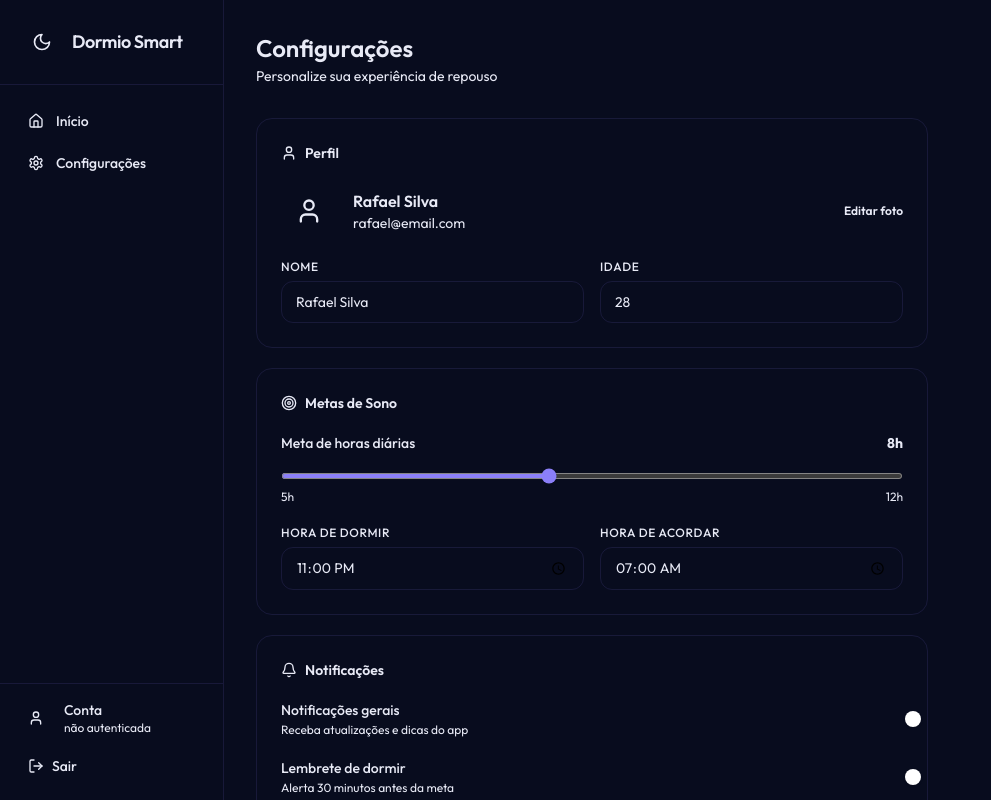
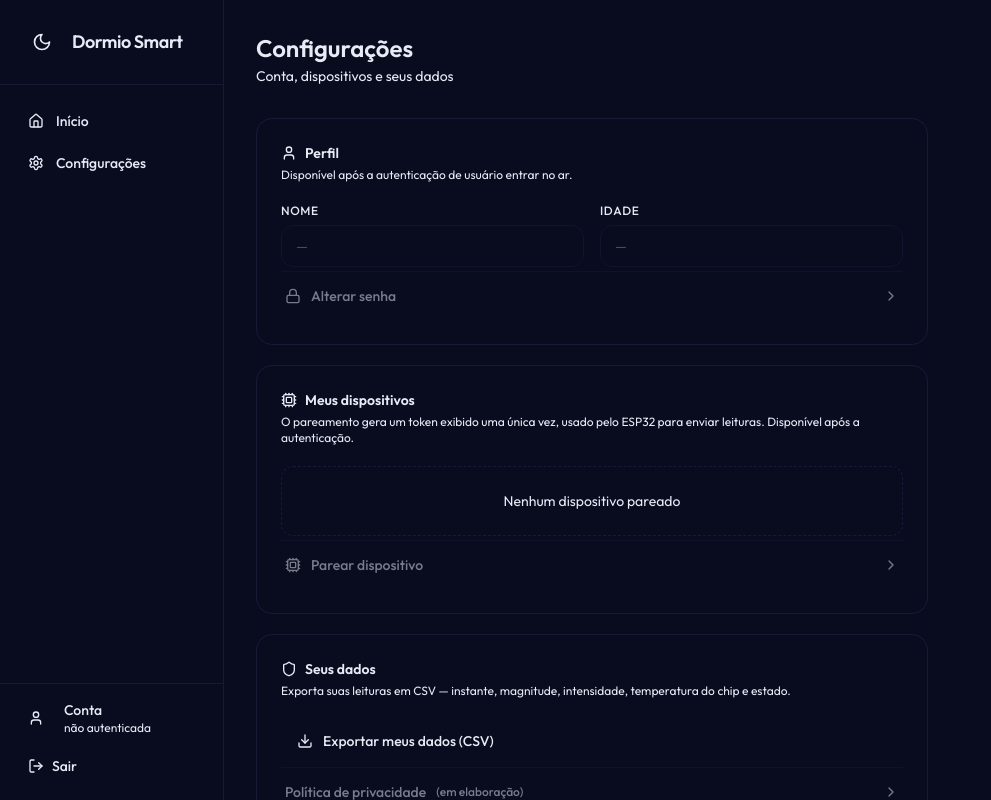
Before and after one commit to vitormendes4072/DormioSmart, a React (Vite) app in the folder frontend/: page /configuracoes in a window 1280 px wide. Shown: the top 800 px of the page, without its empty margins (0-991 px from the left). Built offline with nearby package versions, Linux system fonts and the light colour scheme.

Commit message:
feat: configuracoes sem controle inerte e exportacao de dados em CSV (UI-07)

```diff
--- a/frontend/src/components/Toggle.tsx
+++ /dev/null
@@ -1,25 +0,0 @@
-export function Toggle({
-  checked,
-  onChange,
-}: {
-  checked: boolean;
-  onChange: (v: boolean) => void;
-}) {
-  return (
-    <button
-      type="button"
-      role="switch"
-      aria-checked={checked}
-      onClick={() => onChange(!checked)}
-      className={`relative w-11 h-6 rounded-full transition-colors duration-200 flex-shrink-0 ${
-        checked ? "bg-primary" : "bg-secondary border border-border"
-      }`}
-    >
-      <span
-        className={`absolute top-1 w-4 h-4 rounded-full bg-white shadow transition-transform duration-200 ${
-          checked ? "translate-x-6" : "translate-x-1"
-        }`}
-      />
-    </button>
-  );
-}
--- /dev/null
+++ b/frontend/src/lib/exportar.ts
@@ -0,0 +1,81 @@
+/**
+ * Exportacao das leituras em CSV.
+ *
+ * Serve a dois propositos: o usuario levar embora o proprio dado (LGPD, e a
+ * secao "Conta e Privacidade" promete isso) e a analise externa — planilha, R,
+ * Python — que e o caminho natural para o trabalho de validacao do TCC.
+ */
+import { ehMovimento, intensidade, type LeituraSono } from "../types/sleep";
+
+export const COLUNAS = [
+  "created_at",
+  "movimento_total",
+  "intensidade",
+  "temp_chip",
+  "status",
+  "movimento",
+] as const;
+
+/**
+ * Escapa um campo para CSV (RFC 4180).
+ *
+ * Necessario de verdade: `status` e texto livre vindo do dispositivo. Um
+ * rotulo com virgula — "Movimento Detectado!" ja tem pontuacao — quebraria o
+ * alinhamento das colunas em qualquer planilha.
+ */
+function escapar(valor: string | number | null): string {
+  if (valor === null || valor === undefined) return "";
+  const texto = String(valor);
+  if (/[",\r\n]/.test(texto)) {
+    return `"${texto.replace(/"/g, '""')}"`;
+  }
+  return texto;
+}
+
+export function gerarCsv(leituras: LeituraSono[]): string {
+  const linhas = [COLUNAS.join(",")];
+
+  for (const leitura of leituras) {
+    const valor = intensidade(leitura);
+    linhas.push(
+      [
+        escapar(leitura.created_at),
+        escapar(leitura.movimento_total),
+        // Intensidade e derivada, nao vem do banco. Vai junto por conveniencia
+        // de quem analisa — e a coluna que realmente interessa na actigrafia.
+        escapar(valor === null ? null : valor.toFixed(4)),
+        escapar(leitura.temp),
+        escapar(leitura.status),
+        escapar(ehMovimento(leitura.status) ? "1" : "0"),
+      ].join(","),
+    );
+  }
+
+  // CRLF conforme a RFC; e o que o Excel espera.
+  return linhas.join("\r\n");
+}
+
+export function nomeDoArquivo(agora: Date = new Date()): string {
+  const p = (n: number) => String(n).padStart(2, "0");
+  const data = `${agora.getFullYear()}-${p(agora.getMonth() + 1)}-${p(agora.getDate())}`;
+  const hora = `${p(agora.getHours())}${p(agora.getMinutes())}`;
+  return `dormio-smart-leituras-${data}-${hora}.csv`;
+}
+
+/** Dispara o download no navegador. */
+export function baixarCsv(leituras: LeituraSono[]) {
+  // BOM UTF-8: sem ele o Excel no Windows abre "Terça" como "TerÃ§a".
+  const conteudo = "﻿" + gerarCsv(leituras);
+  const blob = new Blob([conteudo], { type: "text/csv;charset=utf-8;" });
+  const url = URL.createObjectURL(blob);
+
+  const link = document.createElement("a");
+  link.href = url;
+  link.download = nomeDoArquivo();
+  document.body.appendChild(link);
+  link.click();
+  document.body.removeChild(link);
+
+  // Libera a memoria do blob; sem isso ele fica retido ate a aba fechar.
+  URL.revokeObjectURL(url);
+}
--- a/frontend/src/pages/Settings.tsx
+++ b/frontend/src/pages/Settings.tsx
@@ -1,180 +1,192 @@
-import { Bell, ChevronRight, Shield, Target, User } from "lucide-react";
+import {
+  ChevronRight,
+  Cpu,
+  Download,
+  Loader2,
+  Lock,
+  Shield,
+  User,
+} from "lucide-react";
 import { useState } from "react";
 
-import { Toggle } from "../components/Toggle";
-import { INPUT_CLS, LABEL_CLS } from "../lib/ui";
+import { buscarHistorico } from "../lib/api";
+import { baixarCsv } from "../lib/exportar";
 
 /**
- * ATENCAO: "Metas de Sono" e os quatro interruptores de notificacao vieram do
- * prototipo e nao tem nada por tras — nenhum deles produz efeito. O corte
- * desses blocos e o UI-07, junto da entrada de "Meus dispositivos" (AUTH-05).
- * O UI-02 tratou apenas de estrutura, rotas e responsividade.
+ * Configuracoes.
+ *
+ * Regra desta tela: nenhum controle que nao faca nada. O prototipo tinha
+ * "Metas de Sono" (pressupoe medir duracao de sono, que o dispositivo nao
+ * mede) e quatro interruptores de notificacao sem nada por tras — os dois
+ * blocos foram removidos, nao desabilitados: nao ha plano de implementa-los.
+ *
+ * O que depende de sessao aparece DESABILITADO com o motivo dito na tela. Um
+ * controle desabilitado e explicado nao engana ninguem; um interruptor que
+ * acende e nao faz nada, sim.
  */
 export function Settings() {
-  const [notificacoes, setNotificacoes] = useState(true);
-  const [lembreteDormir, setLembreteDormir] = useState(true);
-  const [alarmeDespertar, setAlarmeDespertar] = useState(false);
-  const [relatorioSemanal, setRelatorioSemanal] = useState(true);
-  const [metaSono, setMetaSono] = useState(8);
-
-  const interruptores = [
-    {
-      label: "Notificações gerais",
-      desc: "Receba atualizações e dicas do app",
-      value: notificacoes,
-      set: setNotificacoes,
-    },
-    {
-      label: "Lembrete de dormir",
-      desc: "Alerta 30 minutos antes da meta",
-      value: lembreteDormir,
-      set: setLembreteDormir,
-    },
-    {
-      label: "Alarme de despertar",
-      desc: "Acorde no momento ideal do ciclo",
-      value: alarmeDespertar,
-      set: setAlarmeDespertar,
-    },
-    {
-      label: "Relatório semanal",
-      desc: "Resumo toda segunda-feira",
-      value: relatorioSemanal,
-      set: setRelatorioSemanal,
-    },
-  ];
-
   return (
     <div className="max-w-2xl space-y-5">
       <div className="mb-8">
         <h1 className="text-xl sm:text-2xl font-semibold text-foreground">Configurações</h1>
-        <p className="text-sm text-muted-foreground mt-0.5">
-          Personalize sua experiência de repouso
-        </p>
+        <p className="text-sm text-muted-foreground mt-0.5">Conta, dispositivos e seus dados</p>
       </div>
 
-      <section className="bg-card border border-border rounded-2xl p-4 sm:p-6">
-        <div className="flex items-center gap-2 mb-5">
-          <User className="w-4 h-4 text-primary" />
-          <h2 className="text-sm font-semibold text-foreground">Perfil</h2>
-        </div>
-        <div className="flex items-center gap-4 mb-5 flex-wrap">
-          <div className="w-14 h-14 rounded-full bg-primary/20 flex items-center justify-center flex-shrink-0">
-            <User className="w-7 h-7 text-primary" />
-          </div>
-          <div className="min-w-0">
-            <p className="font-semibold text-foreground truncate">Rafael Silva</p>
-            <p className="text-sm text-muted-foreground truncate">rafael@email.com</p>
-          </div>
-          <button className="ml-auto text-xs text-primary hover:text-accent transition font-semibold">
-            Editar foto
-          </button>
-        </div>
-        <div className="grid grid-cols-1 sm:grid-cols-2 gap-4">
-          <div>
-            <label className={LABEL_CLS} htmlFor="perfil-nome">
-              Nome
-            </label>
-            <input id="perfil-nome" type="text" defaultValue="Rafael Silva" className={INPUT_CLS} />
-          </div>
-          <div>
-            <label className={LABEL_CLS} htmlFor="perfil-idade">
-              Idade
-            </label>
-            <input id="perfil-idade" type="number" defaultValue="28" className={INPUT_CLS} />
-          </div>
-        </div>
-      </section>
-
-      <section className="bg-card border border-border rounded-2xl p-4 sm:p-6">
-        <div className="flex items-center gap-2 mb-5">
-          <Target className="w-4 h-4 text-primary" />
-          <h2 className="text-sm font-semibold text-foreground">Metas de Sono</h2>
-        </div>
-
-        <div className="space-y-5">
-          <div>
-            <div className="flex items-center justify-between mb-2">
-              <label className="text-sm text-foreground" htmlFor="meta-sono">
-                Meta de horas diárias
-              </label>
-              <span className="text-sm font-bold text-primary">{metaSono}h</span>
-            </div>
-            <input
-              id="meta-sono"
-              type="range"
-              min={5}
-              max={12}
-              value={metaSono}
-              onChange={(e) => setMetaSono(Number(e.target.value))}
-              className="w-full h-1.5 rounded-full"
-              style={{ accentColor: "#8b7ff8" }}
-            />
-            <div className="flex justify-between text-xs text-muted-foreground mt-1">
-              <span>5h</span>
-              <span>12h</span>
-            </div>
-          </div>
-
-          <div className="grid grid-cols-1 sm:grid-cols-2 gap-4">
-            <div>
-              <label className={LABEL_CLS} htmlFor="hora-dormir">
-                Hora de dormir
-              </label>
-              <input id="hora-dormir" type="time" defaultValue="23:00" className={INPUT_CLS} />
-            </div>
-            <div>
-              <label className={LABEL_CLS} htmlFor="hora-acordar">
-                Hora de acordar
-              </label>
-              <input id="hora-acordar" type="time" defaultValue="07:00" className={INPUT_CLS} />
-            </div>
-          </div>
-        </div>
-      </section>
-
-      <section className="bg-card border border-border rounded-2xl p-4 sm:p-6">
-        <div className="flex items-center gap-2 mb-5">
-          <Bell className="w-4 h-4 text-primary" />
-          <h2 className="text-sm font-semibold text-foreground">Notificações</h2>
-        </div>
-
-        <div className="space-y-5">
-          {interruptores.map(({ label, desc, value, set }) => (
-            <div key={label} className="flex items-center justify-between gap-4">
-              <div className="min-w-0">
-                <p className="text-sm font-medium text-foreground">{label}</p>
-                <p className="text-xs text-muted-foreground mt-0.5">{desc}</p>
-              </div>
-              <Toggle checked={value} onChange={set} />
-            </div>
-          ))}
-        </div>
-      </section>
-
-      <section className="bg-card border border-border rounded-2xl overflow-hidden">
-        <div className="px-4 sm:px-6 pt-6 pb-3">
-          <div className="flex items-center gap-2">
-            <Shield className="w-4 h-4 text-primary" />
-            <h2 className="text-sm font-semibold text-foreground">Conta e Privacidade</h2>
-          </div>
-        </div>
-        {["Alterar senha", "Exportar meus dados", "Política de privacidade", "Termos de uso"].map(
-          (label) => (
-            <button
-              key={label}
-              className="w-full flex items-center justify-between px-4 sm:px-6 py-3.5 hover:bg-secondary transition border-t border-border text-left"
-            >
-              <span className="text-sm text-foreground">{label}</span>
-              <ChevronRight className="w-4 h-4 text-muted-foreground flex-shrink-0" />
-            </button>
-          ),
-        )}
-      </section>
-
-      <button className="w-full py-3 rounded-2xl text-sm font-medium text-red-400 bg-red-500/10 border border-red-500/15 hover:bg-red-500/15 transition">
-        Excluir conta
-      </button>
+      <SecaoPerfil />
+      <SecaoDispositivos />
+      <SecaoDados />
     </div>
   );
 }
+
+function Secao({
+  titulo,
+  icone: Icone,
+  aviso,
+  children,
+}: {
+  titulo: string;
+  icone: typeof User;
+  aviso?: string;
+  children: React.ReactNode;
+}) {
+  return (
+    <section className="bg-card border border-border rounded-2xl p-4 sm:p-6">
+      <div className="flex items-center gap-2 mb-1">
+        <Icone className="w-4 h-4 text-primary" />
+        <h2 className="text-sm font-semibold text-foreground">{titulo}</h2>
+      </div>
+      {aviso ? <p className="text-xs text-muted-foreground mb-5 mt-1">{aviso}</p> : <div className="mb-5" />}
+      {children}
+    </section>
+  );
+}
+
+const AVISO_SESSAO = "Disponível após a autenticação de usuário entrar no ar.";
+
+function SecaoPerfil() {
+  const rotulo = "text-xs font-medium text-muted-foreground mb-1.5 block uppercase tracking-wider";
+  const campo =
+    "w-full px-3.5 py-2.5 bg-secondary text-muted-foreground border border-border rounded-xl text-sm " +
+    "disabled:opacity-60 disabled:cursor-not-allowed";
+
+  return (
+    <Secao titulo="Perfil" icone={User} aviso={AVISO_SESSAO}>
+      <div className="grid grid-cols-1 sm:grid-cols-2 gap-4">
+        <div>
+          <label className={rotulo} htmlFor="perfil-nome">Nome</label>
+          <input id="perfil-nome" type="text" placeholder="—" className={campo} disabled />
+        </div>
+        <div>
+          <label className={rotulo} htmlFor="perfil-idade">Idade</label>
+          <input id="perfil-idade" type="number" placeholder="—" className={campo} disabled />
+        </div>
+      </div>
+      <ItemDeAcao rotulo="Alterar senha" icone={Lock} desabilitado />
+    </Secao>
+  );
+}
+
+function SecaoDispositivos() {
+  return (
+    <Secao
+      titulo="Meus dispositivos"
+      icone={Cpu}
+      aviso="O pareamento gera um token exibido uma única vez, usado pelo ESP32 para enviar leituras. Disponível após a autenticação."
+    >
+      <div className="rounded-xl border border-dashed border-border px-4 py-6 text-center">
+        <p className="text-sm text-muted-foreground">Nenhum dispositivo pareado</p>
+      </div>
+      <ItemDeAcao rotulo="Parear dispositivo" icone={Cpu} desabilitado />
+    </Secao>
+  );
+}
+
+function SecaoDados() {
+  const [exportando, setExportando] = useState(false);
+  const [erro, setErro] = useState<string | null>(null);
+  const [vazio, setVazio] = useState(false);
+
+  async function exportar() {
+    setExportando(true);
+    setErro(null);
+    setVazio(false);
+    try {
+      const leituras = await buscarHistorico();
+      if (leituras.length === 0) {
+        // Baixar um CSV so com cabecalho pareceria sucesso e nao seria util.
+        setVazio(true);
+        return;
+      }
+      baixarCsv(leituras);
+    } catch {
+      setErro("Não foi possível carregar suas leituras para exportar.");
+    } finally {
+      setExportando(false);
+    }
+  }
+
+  return (
+    <Secao
+      titulo="Seus dados"
+      icone={Shield}
+      aviso="Exporta suas leituras em CSV — instante, magnitude, intensidade, temperatura do chip e estado."
+    >
+      <button
+        onClick={exportar}
+        disabled={exportando}
+        className="w-full flex items-center justify-between px-4 py-3 rounded-xl bg-secondary hover:bg-secondary/70 transition text-left disabled:opacity-60 disabled:cursor-wait"
+      >
+        <span className="flex items-center gap-2.5 text-sm text-foreground">
+          {exportando ? (
+            <Loader2 className="w-4 h-4 animate-spin text-primary" />
+          ) : (
+            <Download className="w-4 h-4 text-primary" />
+          )}
+          {exportando ? "Preparando arquivo..." : "Exportar meus dados (CSV)"}
+        </span>
+      </button>
+
+      {vazio ? (
+        <p className="text-xs text-muted-foreground mt-3">
+          Não há leituras para exportar — o dispositivo ainda não enviou dados.
+        </p>
+      ) : null}
+      {erro ? <p className="text-xs text-destructive mt-3">{erro}</p> : null}
+
+      <ItemDeAcao rotulo="Política de privacidade" desabilitado nota="em elaboração" />
+      <ItemDeAcao rotulo="Excluir conta" desabilitado destrutivo />
+    </Secao>
+  );
+}
+
+function ItemDeAcao({
+  rotulo,
+  icone: Icone,
+  desabilitado,
+  destrutivo,
+  nota,
+}: {
+  rotulo: string;
+  icone?: typeof User;
+  desabilitado?: boolean;
+  destrutivo?: boolean;
+  nota?: string;
+}) {
+  return (
+    <button
+      disabled={desabilitado}
+      className={`w-full flex items-center justify-between gap-3 px-1 py-3.5 mt-1 border-t border-border text-left transition
+        ${desabilitado ? "opacity-50 cursor-not-allowed" : "hover:bg-secondary"}`}
+    >
+      <span
+        className={`flex items-center gap-2.5 text-sm ${destrutivo ? "text-destructive" : "text-foreground"}`}
+      >
+        {Icone ? <Icone className="w-4 h-4" /> : null}
+        {rotulo}
+        {nota ? <span className="text-xs text-muted-foreground">({nota})</span> : null}
+      </span>
+      <ChevronRight className="w-4 h-4 text-muted-foreground flex-shrink-0" />
+    </button>
+  );
+}
```
Also changed, not shown: 1 other file (tests, documents, lock files or other folders).
